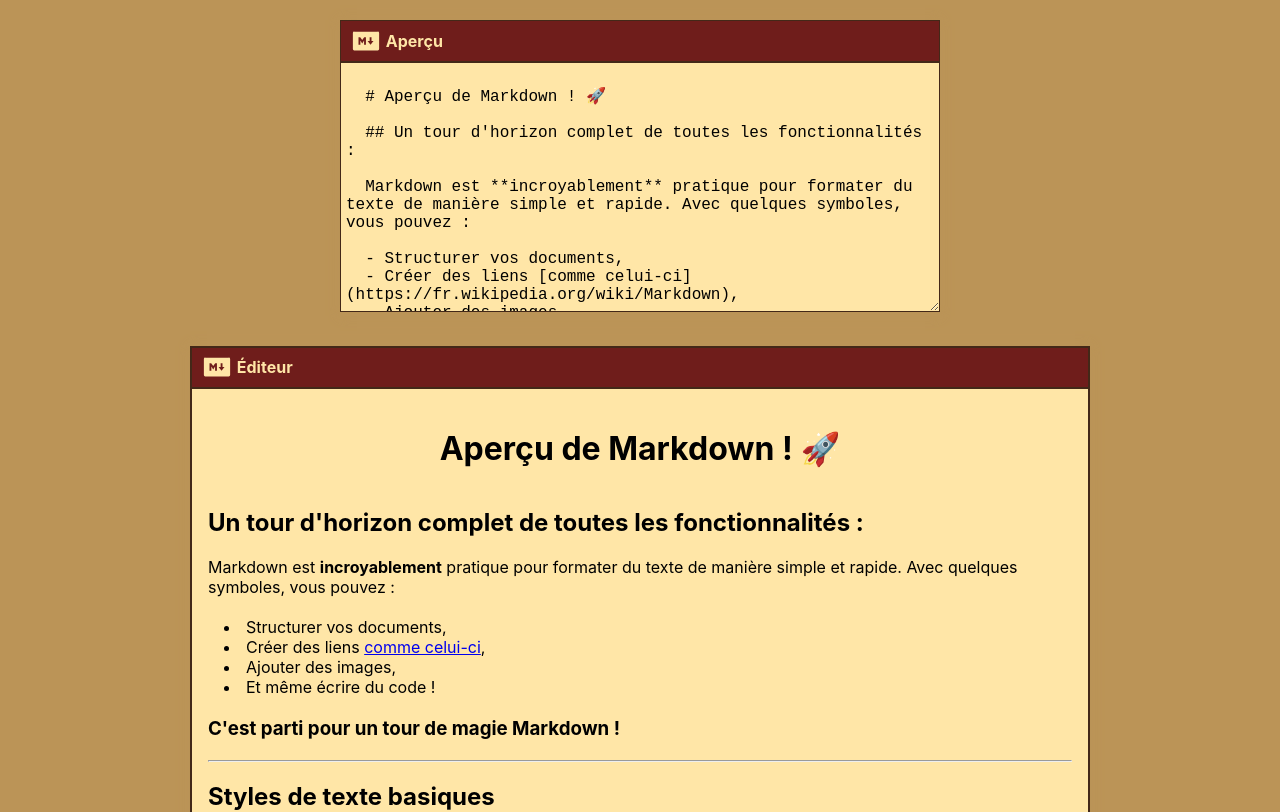
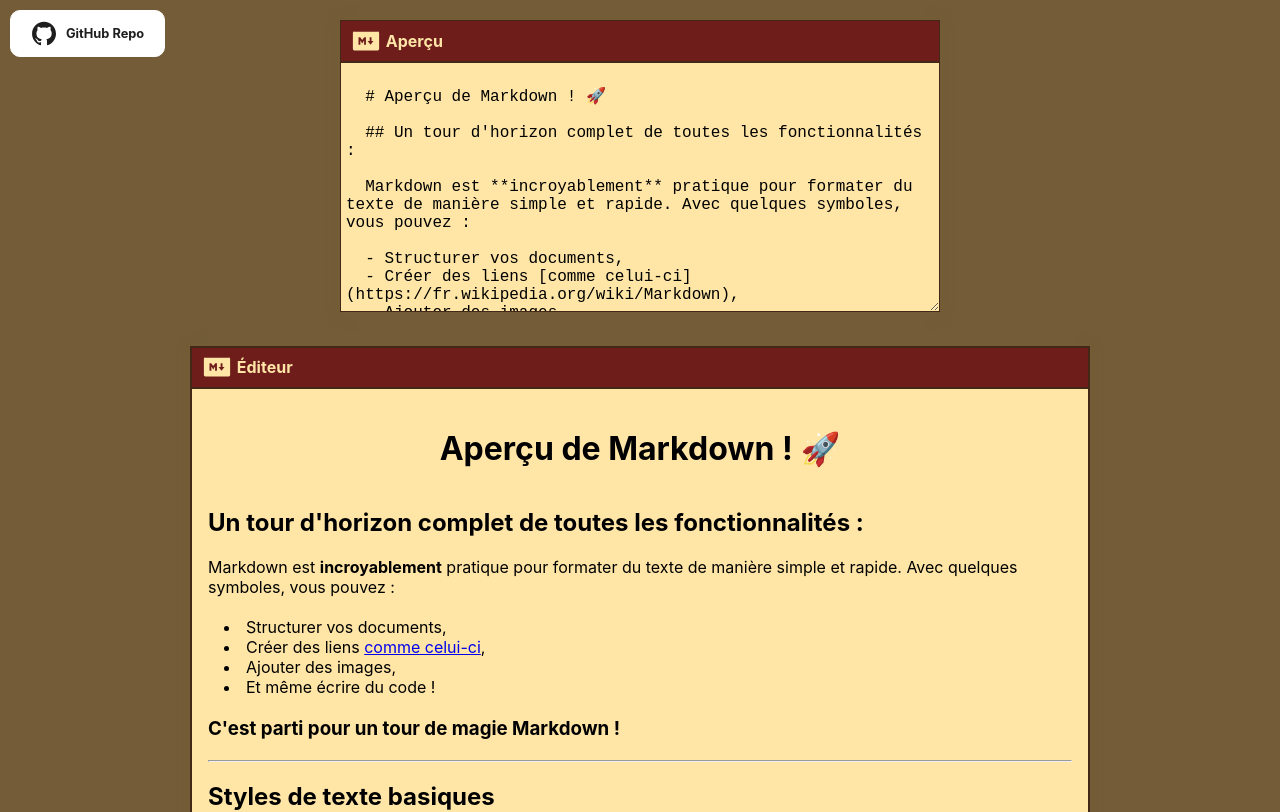
Before and after one commit to Adrien-25/markdown-previewer, a React (Create React App) app: page / in a window 1280 px wide. Shown: the top 812 px of the page. Built offline with nearby package versions, Linux system fonts and the light colour scheme.

Commit message:
readme update + add github repo link

```diff
--- a/public/index.html
+++ b/public/index.html
@@ -1,5 +1,5 @@
 <!DOCTYPE html>
-<html lang="en">
+<html lang="fr">
   <head>
     <meta charset="utf-8" />
     <link rel="icon" href="%PUBLIC_URL%/favicon.ico" />
--- a/src/App.css
+++ b/src/App.css
@@ -1,6 +1,6 @@
 :root {
   --primary-color: #432818;
-  --secondary-color: #bb9457;
+  --secondary-color: #735c37;
   --primary-bg-color: #6f1d1b;
   --seconday-bg-color: #ffe6a7;
   --text-color: #99582a;
@@ -39,9 +39,9 @@
   font-size: 1rem;
   color: black; */
 }
-.toolbar svg{
+.toolbar svg {
   margin: 0 5px;
-  fill:var(--seconday-bg-color)
+  fill: var(--seconday-bg-color);
 }
 .editor-container {
   margin: 20px 0;
@@ -65,7 +65,6 @@
   box-shadow: 0px 0px 10px var(--secondary-color);
   max-width: 90%;
   border: 1px solid var(--primary-color);
-
 }
 #preview {
   width: 100%;
@@ -83,7 +82,7 @@
 }
 
 /* Preview design */
-#preview > *{
+#preview > * {
   margin: 20px 0;
 }
 #preview blockquote {
@@ -131,3 +130,52 @@
   max-width: 90%;
   margin: 2rem auto;
 } */
+
+
+#github-link {
+  border-radius: 10px;
+  color: #1e1e1e;
+  display: flex;
+  align-items: center;
+  justify-content: center;
+  font-size: 0.8rem;
+  font-weight: 700;
+  padding: 10px 20px;
+  text-decoration: none;
+  transition: background-color 0.3s, color 0.3s;
+  border: 1px solid white;
+  gap: 10px;
+  background-color: white;
+
+  position: absolute;
+  top: 10px;
+  left: 10px;
+}
+#github-link svg {
+  transition: all 0.3s;
+  fill: #1e1e1e;
+}
+#github-link:hover {
+  color: white;
+  background-color: transparent;
+}
+#github-link:hover svg {
+  fill: white;
+}
+
+@media only screen and (max-width: 900px) {
+  .App{
+    padding-top: 50px;
+  }
+  #github-link {
+    padding: 10px 15px;
+
+  }
+  #github-link svg{
+    width: 20px;
+    height: 20px;
+  }
+  #github-link > span{
+    display: none;
+  }
+}
--- a/src/App.js
+++ b/src/App.js
@@ -1,8 +1,8 @@
-import React, { useEffect } from 'react';
-import './App.css';
-import MarkdownPreviewer from './components/MarkdownPreviewer';
-import hljs from 'highlight.js';
-import 'highlight.js/styles/default.css'; // Importez le style par défaut ou un autre style de votre choix
+import React, { useEffect } from "react";
+import "./App.css";
+import MarkdownPreviewer from "./components/MarkdownPreviewer";
+import hljs from "highlight.js";
+import "highlight.js/styles/default.css"; // Importez le style par défaut ou un autre style de votre choix
 
 function App() {
   useEffect(() => {
@@ -13,6 +13,25 @@
 
   return (
     <div className="App">
+      <a
+        id="github-link"
+        href="https://github.com/Adrien-25/clock_pomodoro.git"
+        target="_blank"
+        rel="noopener noreferrer"
+      >
+        <svg
+          viewBox="0 0 24 24"
+          aria-hidden="true"
+          version="1.1"
+          data-view-component="true"
+          height="25px"
+          width="25"
+          fill="white"
+        >
+          <path d="M12.5.75C6.146.75 1 5.896 1 12.25c0 5.089 3.292 9.387 7.863 10.91.575.101.79-.244.79-.546 0-.273-.014-1.178-.014-2.142-2.889.532-3.636-.704-3.866-1.35-.13-.331-.69-1.352-1.18-1.625-.402-.216-.977-.748-.014-.762.906-.014 1.553.834 1.769 1.179 1.035 1.74 2.688 1.25 3.349.948.1-.747.402-1.25.733-1.538-2.559-.287-5.232-1.279-5.232-5.678 0-1.25.445-2.285 1.178-3.09-.115-.288-.517-1.467.115-3.048 0 0 .963-.302 3.163 1.179.92-.259 1.897-.388 2.875-.388.977 0 1.955.13 2.875.388 2.2-1.495 3.162-1.179 3.162-1.179.633 1.581.23 2.76.115 3.048.733.805 1.179 1.825 1.179 3.09 0 4.413-2.688 5.39-5.247 5.678.417.36.776 1.05.776 2.128 0 1.538-.014 2.774-.014 3.162 0 .302.216.662.79.547C20.709 21.637 24 17.324 24 12.25 24 5.896 18.854.75 12.5.75Z"></path>
+        </svg>
+        <span>GitHub Repo</span>
+      </a>
       <MarkdownPreviewer />
     </div>
   );
```
Also changed, not shown: 1 other file (tests, documents, lock files or other folders).
